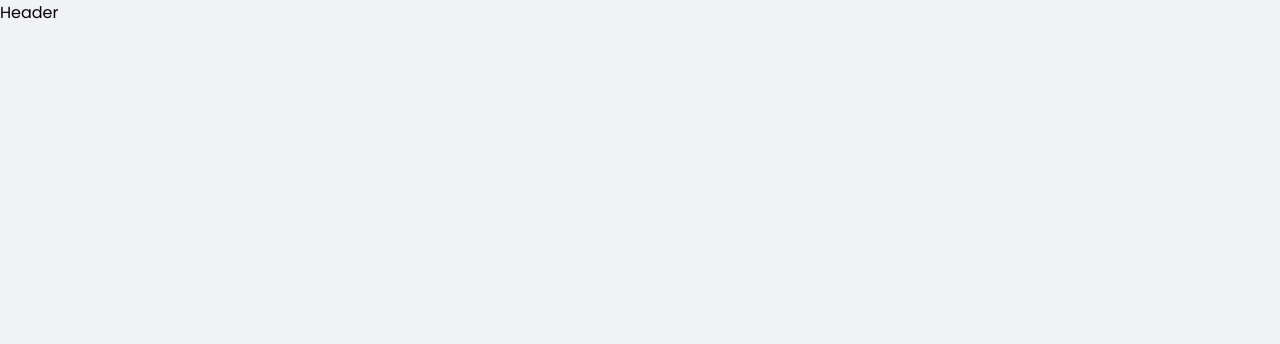
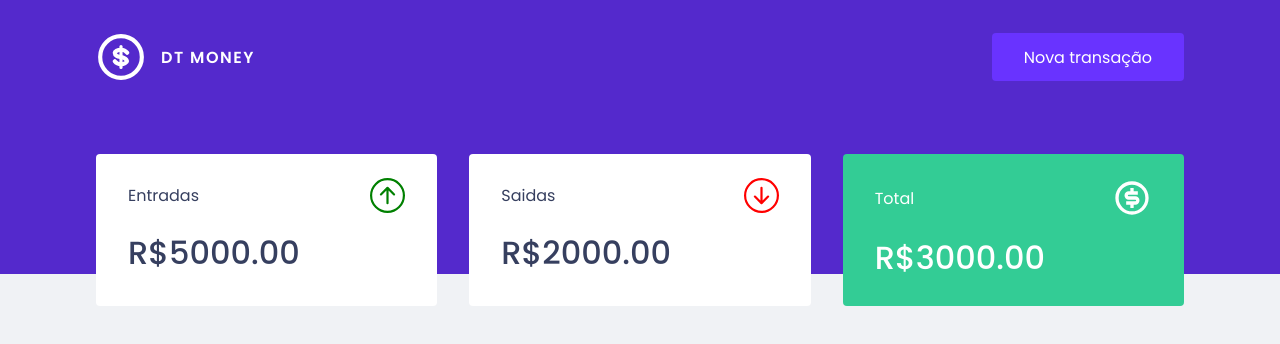
Before and after one commit to ViniciosMacario/DT-MONEY, a React (Vite) app: page / in a window 1280 px wide. Shown: the top 344 px of the page. Built offline with nearby package versions, Linux system fonts and the light colour scheme.

Commit message:
EstruturaHTMLCSS

```diff
--- a/index.html
+++ b/index.html
@@ -10,7 +10,7 @@
     <link rel="icon" type="image/svg+xml" href="/vite.svg" />
     <meta name="viewport" content="width=device-width, initial-scale=1.0" />
 
-    <link href="https://fonts.googleapis.com/css2?family=Poppins:wght@400;600&display=swap" rel="stylesheet">
+    <link href="https://fonts.googleapis.com/css2?family=Poppins:wght@400;500;600&display=swap" rel="stylesheet">
   </head>
   <body>
     <div id="root"></div>
--- a/package.json
+++ b/package.json
@@ -11,6 +11,7 @@
   "dependencies": {
     "react": "^18.2.0",
     "react-dom": "^18.2.0",
+    "react-icons": "^4.8.0",
     "styled-components": "^5.3.9"
   },
   "devDependencies": {
--- a/src/App.tsx
+++ b/src/App.tsx
@@ -1,3 +1,4 @@
+import { DashBoard } from "./components/DashBoard/DashBoard";
 import { Header } from "./components/Header/Header";
 
 export function App() {
@@ -5,6 +6,7 @@ export function App() {
   return (
     <>
       <Header/>
+      <DashBoard/>
     </>
   )
 };
--- /dev/null
+++ b/src/components/DashBoard/DashBoard.tsx
@@ -0,0 +1,15 @@
+import { Summary } from "../Summary/Summary"
+import { Container } from "./styles"
+
+
+function DashBoard(){
+  return (
+    <>
+      <Container>
+        <Summary/>
+      </Container>
+    </>
+  )
+};
+
+export {DashBoard}
--- /dev/null
+++ b/src/components/DashBoard/styles.ts
@@ -0,0 +1,7 @@
+import styled from "styled-components";
+
+export const Container = styled.main`
+  max-width: 1120px;
+  margin: 0 auto;
+  padding: 2.5rem 1rem;
+`
--- a/src/components/Header/Header.tsx
+++ b/src/components/Header/Header.tsx
@@ -1,9 +1,21 @@
+import { Container, Content, ContentLogo } from './styles';
+import LogoSvg from '../../assets/logo.svg'
+
 function Header(){
   return (
-    <header>
-      Header
-    </header>
+    <Container>
+      <Content>
+        <ContentLogo>
+          <img src={LogoSvg} alt='DT.MONEY_LOGO' />
+          <strong>DT MONEY</strong>
+        </ContentLogo>
+        <button type='button'>Nova transação</button>
+      </Content>
+    </Container>
   )
 }
-
+//AiFillDollarCircle
+//RiMoneyDollarCircleLine
+//BiDollar
+//BsArrowDownCircle
 export { Header };
--- /dev/null
+++ b/src/components/Header/styles.ts
@@ -0,0 +1,43 @@
+import styled from "styled-components";
+
+export const Container = styled.header`
+  background: var(--blue);
+`
+export const Content = styled.div`
+  max-width: 1120px;
+  margin: 0 auto;
+
+  color: white;
+  padding: 2rem 1rem 12rem;
+  display: flex;
+  align-items: center;
+  justify-content: space-between;
+
+  strong{
+    letter-spacing: 1.5px;
+  }
+
+  button {
+    height: 3rem;
+    padding: 0 2rem;
+
+    font-size: 1rem;
+    color: #fff;
+    background: var(--blue-light);
+    border: none;
+    border-radius: 0.25rem;
+    cursor: pointer;
+    transition: filter 0.2s;
+
+    &:hover{
+      filter: brightness(1.2);
+    }
+  }
+`
+
+export const ContentLogo = styled.div`
+  display: flex;
+  align-items: center;
+  justify-content: center;
+  gap: 15px;
+`
--- /dev/null
+++ b/src/components/Summary/Summary.tsx
@@ -0,0 +1,33 @@
+import { Container } from "./styles";
+import { BsArrowUpCircle, BsArrowDownCircle } from 'react-icons/bs'
+import { RiMoneyDollarCircleLine } from 'react-icons/ri'
+
+function Summary(){
+  return(
+    <Container>
+      <div>
+        <header>
+          <p>Entradas</p>
+          <BsArrowUpCircle color="green" fontSize={35}/>
+        </header>
+        <strong>R$5000.00</strong>
+      </div>
+      <div>
+        <header>
+          <p>Saidas</p>
+          <BsArrowDownCircle color="red" fontSize={35}/>
+        </header>
+        <strong>R$2000.00</strong>
+      </div>
+      <div className="hightlight-background">
+        <header>
+          <p>Total</p>
+          <RiMoneyDollarCircleLine fontSize={40}/>
+        </header>
+        <strong>R$3000.00</strong>
+      </div>
+    </Container>
+  )
+}
+
+export {Summary};
--- /dev/null
+++ b/src/components/Summary/styles.ts
@@ -0,0 +1,35 @@
+import styled from "styled-components";
+
+export const Container = styled.div`
+  display: grid;
+  grid-template-columns: repeat(3, 1fr);
+  gap: 2rem;
+  margin-top: -10rem;
+
+  div{
+    background: var(--shape);
+    padding: 1.5rem 2rem;
+    border-radius: 0.25rem;
+    color: var(--text-title);
+
+    header{
+      display: flex;
+      align-items: center;
+      justify-content: space-between;
+    }
+
+    strong{
+      display: block;
+      margin-top: 1rem;
+      font-size: 2rem;
+      font-weight: 500;
+      line-height: 3rem;
+    }
+    //A div que tiver a classname hightlight-background, ela terá seus valores modificados
+    &.hightlight-background{
+      background: var(--green);
+      color: #fff;
+    }
+  }
+
+`
--- a/src/styles/global.ts
+++ b/src/styles/global.ts
@@ -5,7 +5,7 @@ export const GlobalStyle = createGlobalStyle`
     --background: #f0f2f5;
     --red: #e52e4d;
     --blue: #5429cc;
-
+    --green: #33CC95;
     --blue-light: #6933ff;
 
     --text-title: #363F5f;
@@ -48,7 +48,6 @@ export const GlobalStyle = createGlobalStyle`
     font-weight: 600;
   }
 
-
   [disabled]{
     opacity: 0.6;
     cursor: not-allowed;
```
Also changed, not shown: src/assets/logo.svg (added), 1 other file (tests, documents, lock files or other folders).
